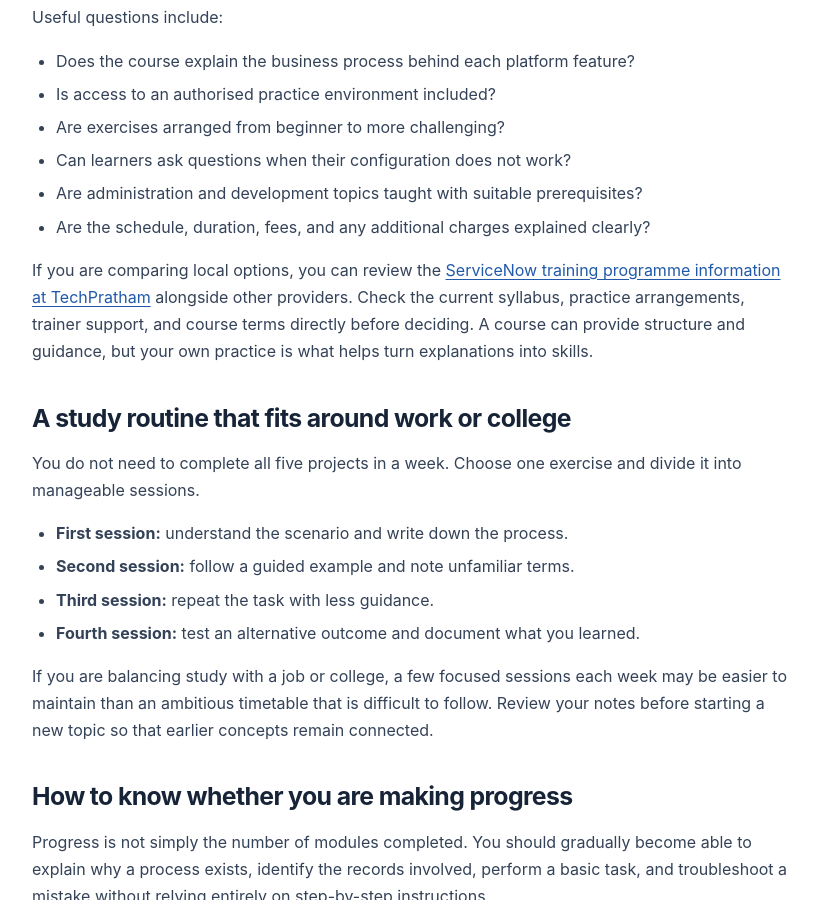
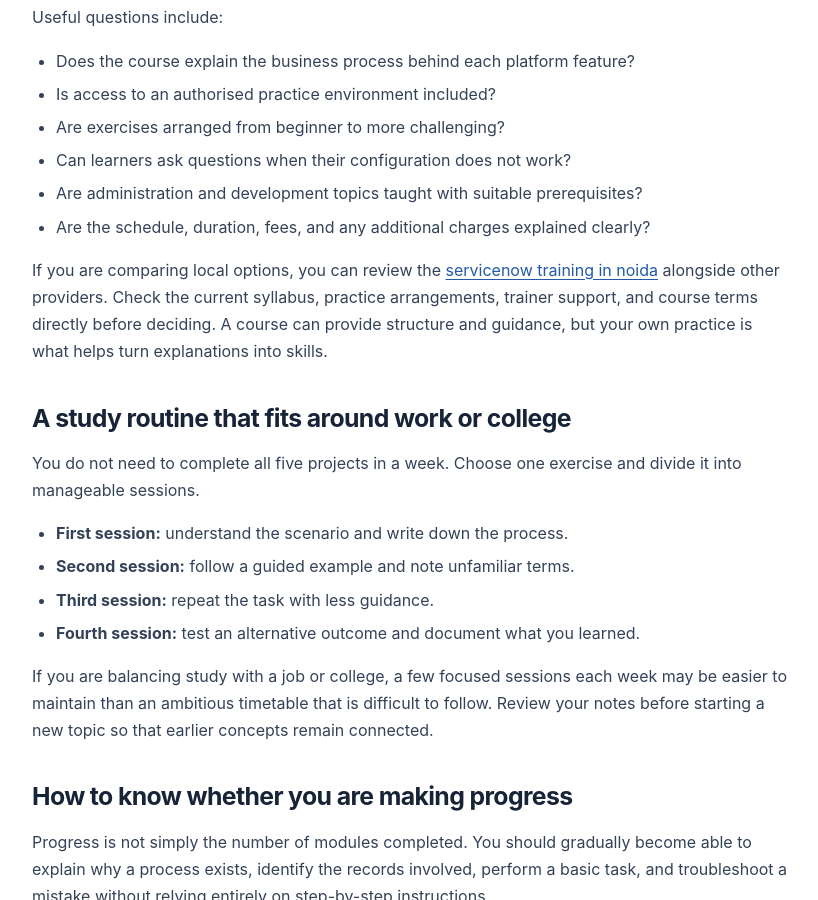
Before and after one commit to nextgentechguide/nextgentechguide.github.io, a Jekyll site: the page built from _posts/2026-11-11-servicenow-practice-projects-noida.md, in a window 1280 px wide and 900 px high, scrolled down 3351 px. Shown: the whole window, without its empty margins (58-876 px from the left). Built offline with Jekyll 4.4.1, drawn with Linux system fonts in a browser that asks for light colours.

Commit message:
Use requested exact anchor text for Noida course link

```diff
--- a/_posts/2026-11-11-servicenow-practice-projects-noida.md
+++ b/_posts/2026-11-11-servicenow-practice-projects-noida.md
@@ -93,7 +93,7 @@ Useful questions include:
 - Are administration and development topics taught with suitable prerequisites?
 - Are the schedule, duration, fees, and any additional charges explained clearly?
 
-If you are comparing local options, you can review the [ServiceNow training programme information at TechPratham](https://www.techpratham.com/courses/servicenow-training-in-noida) alongside other providers. Check the current syllabus, practice arrangements, trainer support, and course terms directly before deciding. A course can provide structure and guidance, but your own practice is what helps turn explanations into skills.
+If you are comparing local options, you can review the [servicenow training in noida](https://www.techpratham.com/courses/servicenow-training-in-noida) alongside other providers. Check the current syllabus, practice arrangements, trainer support, and course terms directly before deciding. A course can provide structure and guidance, but your own practice is what helps turn explanations into skills.
 
 ## A study routine that fits around work or college
 
```
